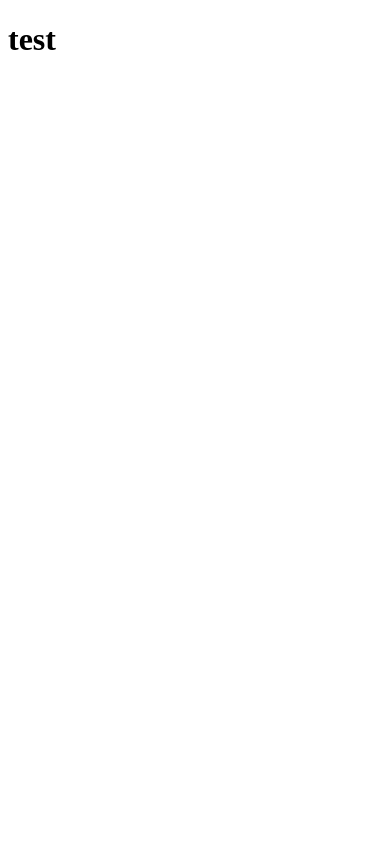
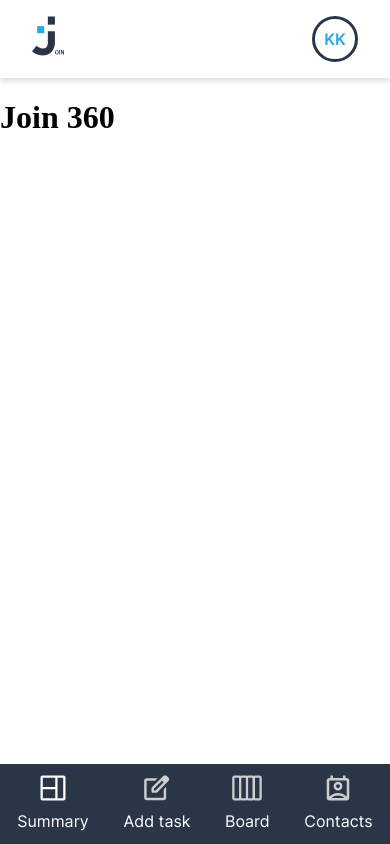
Before and after one commit to karol-kowalczyk/join-api, a plain HTML site: page board.html in a window 390 px wide. Drawn offline with Linux system fonts and the light colour scheme.

Commit message:
added templates into board.html

```diff
--- /dev/null
+++ b/assets/script/template.js
@@ -0,0 +1,16 @@
+async function includeHTML() {
+        let includeElements = document.querySelectorAll('[w3-include-html]');
+
+        for (let i = 0; i < includeElements.length; i++) {
+                const element = includeElements[i];
+
+                let file = element.getAttribute('w3-include-html');
+                resp = await fetch(file);
+
+                if(resp.ok) {
+                        element.innerHTML = await resp.text();
+                } else {
+                        element.innerHTML = 'Page not found';
+                }
+        }
+}
--- a/assets/style/responsive/template_responsive.css
+++ b/assets/style/responsive/template_responsive.css
@@ -17,7 +17,7 @@
                 display: none;
         }
 
-        #content {
+        #whole-part {
                 display: flex;
                 flex-direction: column-reverse;
                 overflow: hidden;
--- a/assets/style/template.css
+++ b/assets/style/template.css
@@ -10,7 +10,7 @@
         color: #ffffff;
 }
 
-#content {
+#whole-part {
         display: flex;
         overflow: hidden;
 }
--- a/board.html
+++ b/board.html
@@ -1,16 +1,25 @@
 <!DOCTYPE html>
 <html lang="en">
+
 <head>
         <meta charset="UTF-8">
         <meta name="viewport" content="width=device-width, initial-scale=1.0">
         <link rel="shortcut icon" href="/join-project-management-tool/assets/img/favicon.svg" type="image">
+        <link rel="stylesheet" href="assets/style/template.css">
         <link rel="stylesheet" href="assets/fonts/fonts.css">
+        <link rel="stylesheet" href="assets/style/responsive/template_responsive.css">
 
         <script defer src="./assets/script/storage.js"></script>
+        <script defer src="./assets/script/template.js"></script>
 
-        <title>Document</title>
+        <title>Join - Board</title>
 </head>
-<body>
-        <h1>test</h1>
+
+<body onload="includeHTML()">
+        <div w3-include-html="./template.html"></div>
+        <div id="content">
+                <h1>Join 360</h1>
+        </div>
 </body>
+
 </html>
--- a/template.html
+++ b/template.html
@@ -1,22 +1,4 @@
-<!DOCTYPE html>
-<html lang="en">
-
-<head>
-        <meta charset="UTF-8">
-        <meta name="viewport" content="width=device-width, initial-scale=1.0">
-        <title>Join - Layout template</title>
-
-
-
-        <link rel="shortcut icon" href="assets/img/favicon.svg" type="image/x-icon">
-
-        <link rel="stylesheet" href="assets/style/template.css">
-        <link rel="stylesheet" href="assets/fonts/fonts.css">
-        <link rel="stylesheet" href="assets/style/responsive/template_responsive.css">
-</head>
-
-<body>
-        <div id="content">
+<div id="whole-part">
         <div id="content-left-side">
                 <div id="left-side-bar">
                         <img id="join-logo" src="assets/img/template/main-logo.svg" alt="join" srcset="">
@@ -62,6 +44,3 @@
                 </div>
         </div>
 </div>
-</body>
-
-</html>
```
Also changed, not shown: assets/style/board.css (added). Lines whose indentation alone changed are shown as unchanged.
